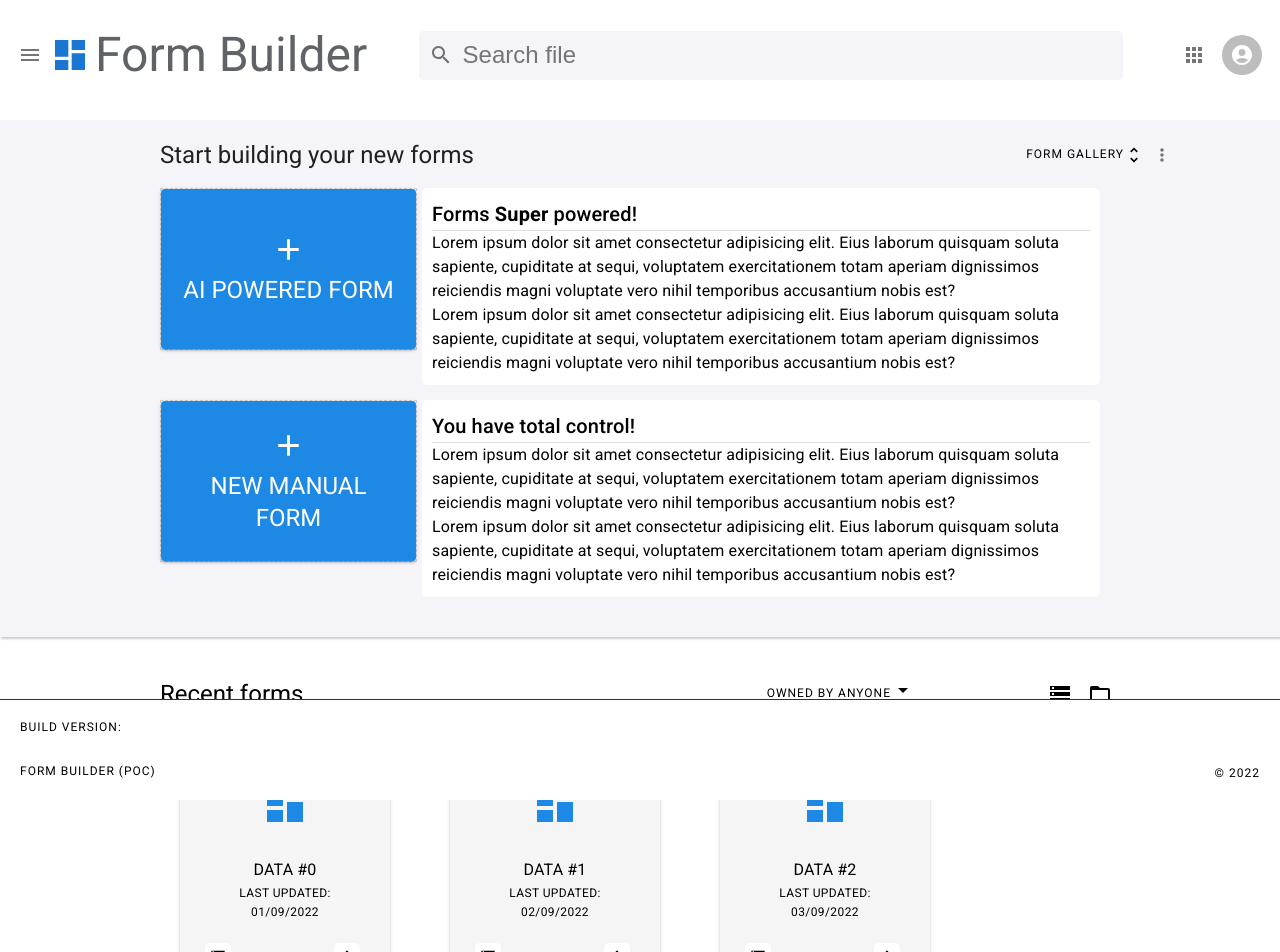
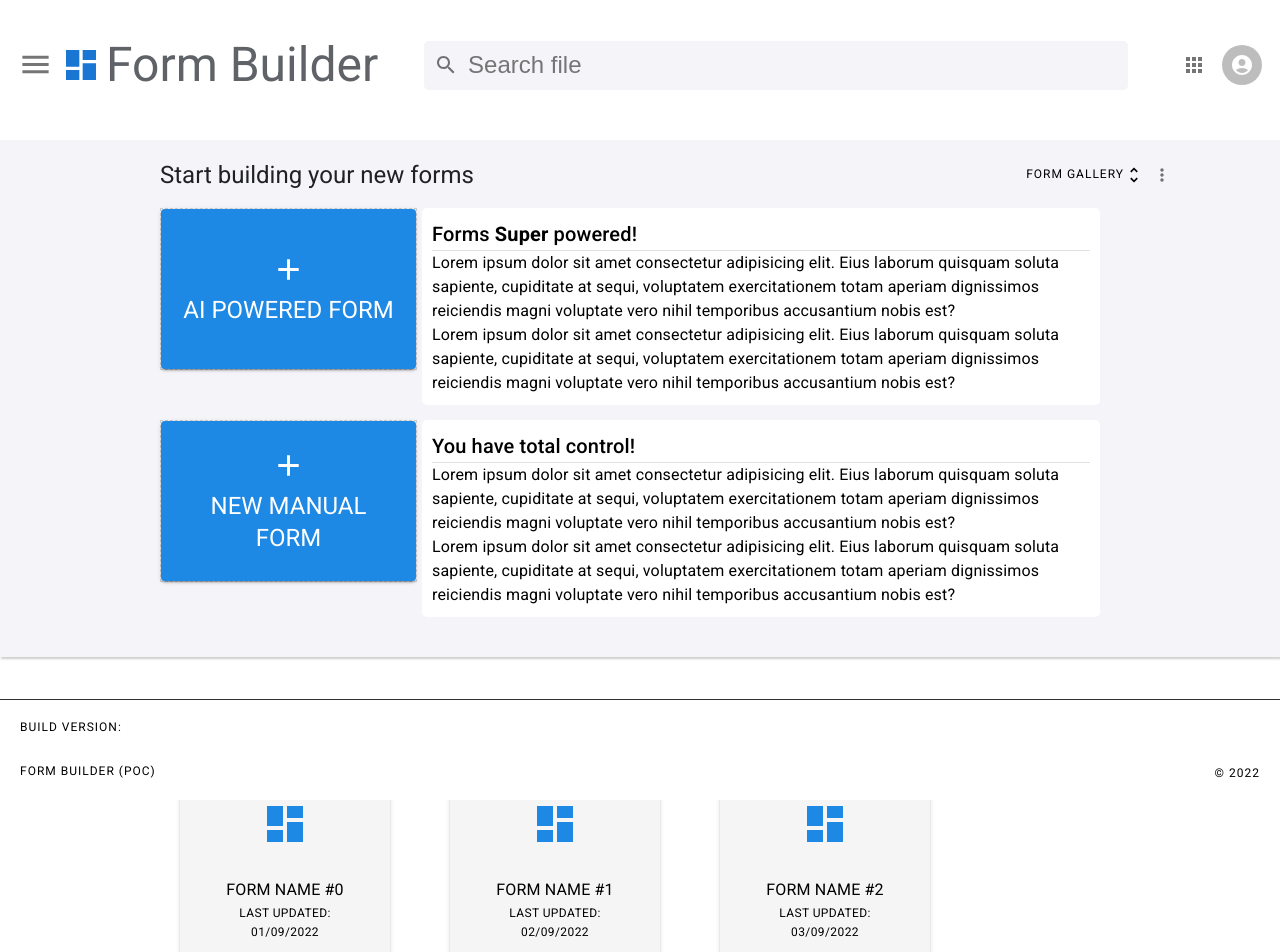
Before and after one commit to Shan1983/AI-form-builder, a React (Create React App) app: page / in a window 1280 px wide. Shown: the top 952 px of the page. Built offline with nearby package versions, Linux system fonts and the light colour scheme.

Commit message:
completed home page

```diff
--- a/src/components/Drawer/TempDrawer.js
+++ b/src/components/Drawer/TempDrawer.js
@@ -106,7 +106,7 @@ const TempDrawer = () => {
   return (
     <>
       <IconButton onClick={toggleDrawer("left", true)}>
-        <MenuIcon />
+        <MenuIcon fontSize="large" />
       </IconButton>
       <Drawer
         open={state["left"]}
--- a/src/components/Header/Header.css
+++ b/src/components/Header/Header.css
@@ -8,7 +8,7 @@
     align-items: center;
     background-color: #fff;
     color: #000;
-    height: 80px;
+    height: 100px;
     margin-top: 10px;
     z-index: 999;
 }
--- a/src/components/Home/MainBody/MainBody.js
+++ b/src/components/Home/MainBody/MainBody.js
@@ -10,7 +10,7 @@ import "./MainBody.css";
 const MainBody = () => {
   const dummyData = Array.from({ length: 10 }, (_, i) => {
     return {
-      title: `data #${i}`,
+      title: `form name #${i}`,
       icon: DashboardIcon,
       date: `0${i + 1}/09/2022`,
     };
--- a/src/components/Home/Template/Template.css
+++ b/src/components/Home/Template/Template.css
@@ -1,4 +1,6 @@
 .template_section {
+    position: sticky;
+    top: 130px;
     margin-top: 20px;
     background-color: #f4f4f9;
     padding-bottom: 40px;
@@ -6,6 +8,7 @@
     height: 100%;
     box-shadow: 1px 2px 2px #cecece;
     width: 100vw;
+    z-index: 99;
 }
 
 .template_top {
```
